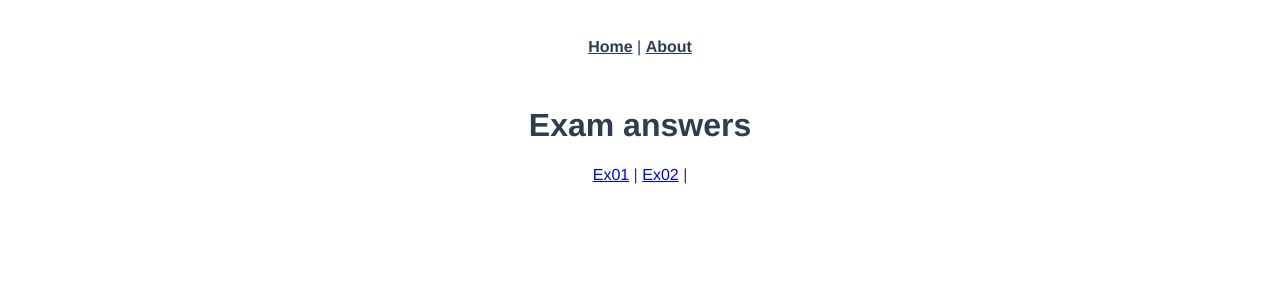
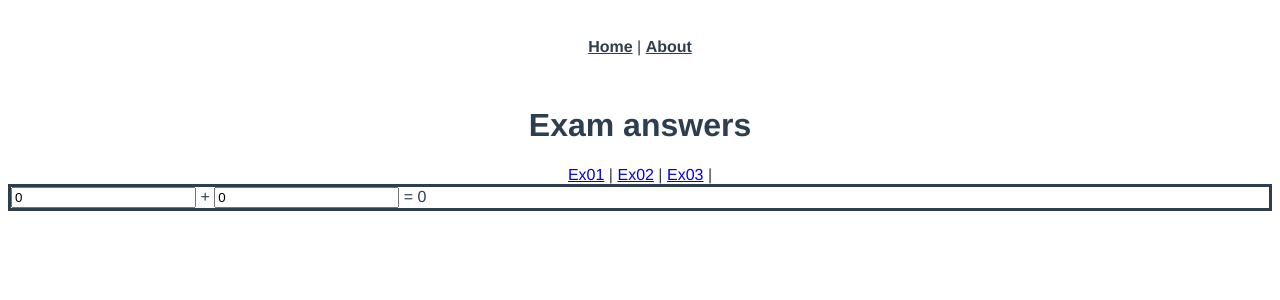
Before and after one commit to shiibawataru/ex-vue-beginner, a Vue app: page /ex03 in a window 1280 px wide. Shown: the top 300 px of the page. Built offline with nearby package versions, Linux system fonts and the light colour scheme.

Commit message:
演習3 足し算結果を表示

```diff
--- a/src/App.vue
+++ b/src/App.vue
@@ -9,6 +9,7 @@
     <!--タグを作成-->
     <router-link to="/ex01">Ex01</router-link> |
     <router-link to="/ex02">Ex02</router-link> |
+    <router-link to="/ex03">Ex03</router-link> |
 
     <router-view />
   </div>
--- a/src/router/index.ts
+++ b/src/router/index.ts
@@ -27,6 +27,10 @@ const routes: Array<RouteConfig> = [
     path: "/ex02",
     component: () => import("../views/answer/Ex02.vue"),
   },
+  {
+    path: "/ex03",
+    component: () => import("../views/answer/Ex03.vue"),
+  },
 ];
 
 const router = new VueRouter({
--- a/src/views/answer/Ex02.vue
+++ b/src/views/answer/Ex02.vue
@@ -23,7 +23,7 @@
 import { Component, Vue } from "vue-property-decorator";
 
 @Component
-export default class Ex01 extends Vue {
+export default class Ex02 extends Vue {
   private myName = "";
   private myAge = 0;
   private my10YearsAge = 0;
--- /dev/null
+++ b/src/views/answer/Ex03.vue
@@ -0,0 +1,26 @@
+<template>
+  <div class="ex">
+    <form>
+      <input type="text" v-model.number="num1" /> +
+      <input type="text" v-model.number="num2" /> =
+      {{ num1 + num2 }}
+    </form>
+  </div>
+</template>
+
+<script lang="ts">
+import { Component, Vue } from "vue-property-decorator";
+
+@Component
+export default class Ex03 extends Vue {
+  private num1 = 0;
+  private num2 = 0;
+}
+</script>
+
+<style scoped>
+.ex {
+  border: solid;
+  text-align: left;
+}
+</style>
```
